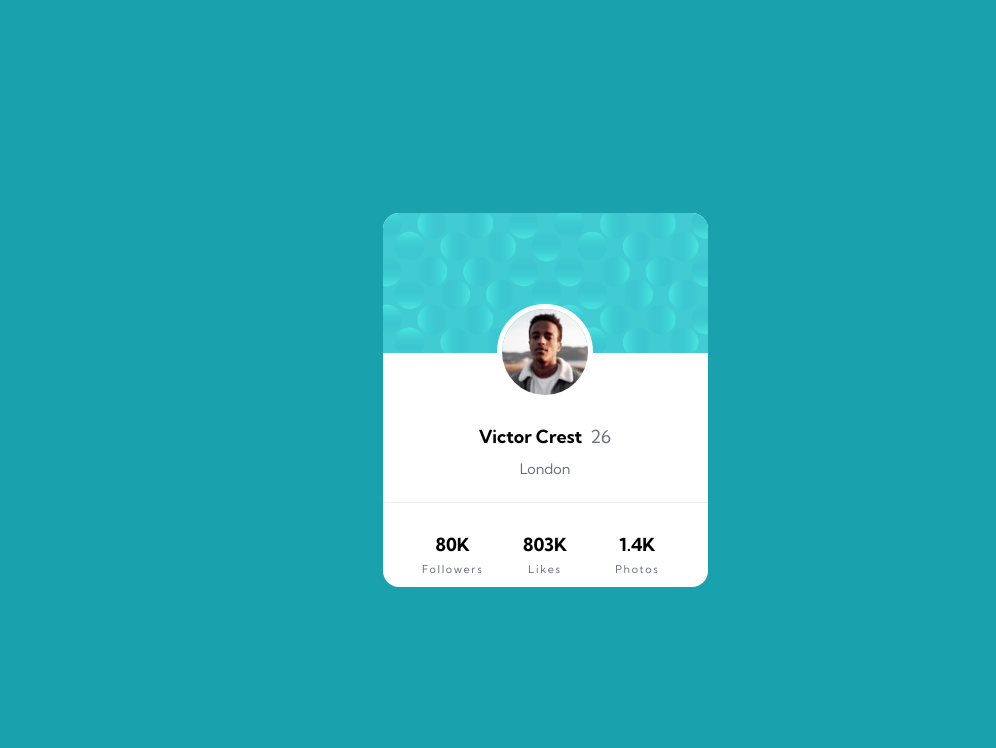
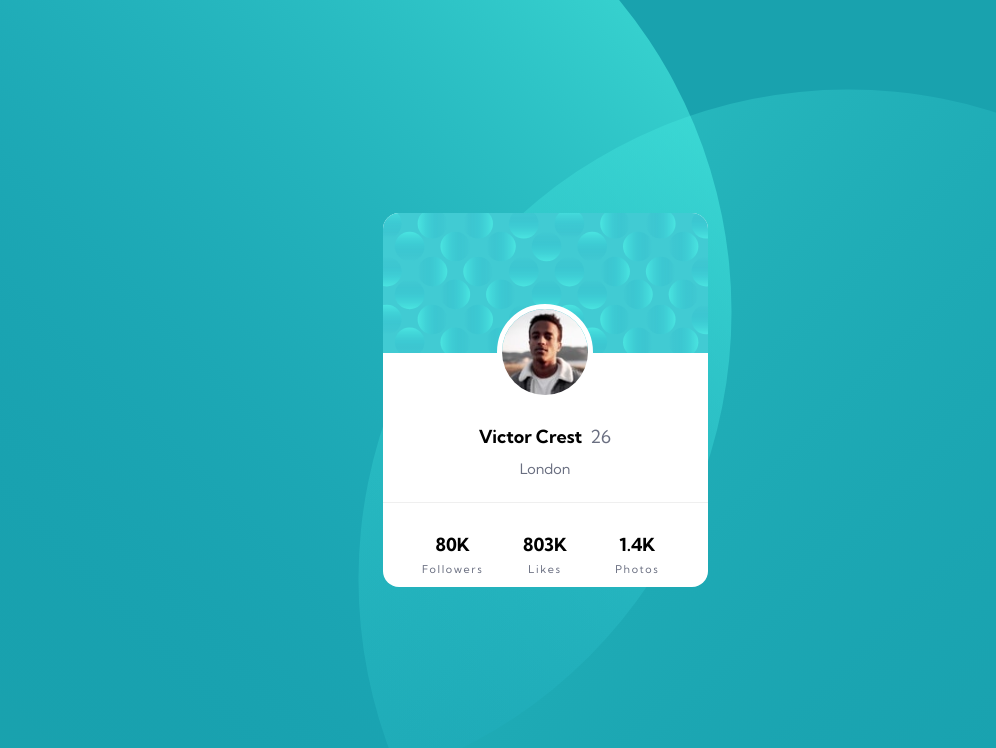
Before and after one commit to Reignable/fem-profile-card, a plain HTML site: page index.html in a window 1280 px wide. Shown: the whole page, without its empty margins (95-1091 px from the left). Drawn offline with Linux system fonts and the light colour scheme.

Commit message:
Add background

```diff
--- a/style.scss
+++ b/style.scss
@@ -23,6 +23,13 @@ body {
   display: grid;
   place-items: center;
   background-color: var(--clr-bg);
+  background-image: url(images/bg-pattern-top.svg),
+    url(images/bg-pattern-bottom.svg);
+  background-repeat: no-repeat;
+  background-position: top left -150vw, bottom right;
+  @media screen and (min-width: 400px) {
+    background-position: top 100% left -50%, bottom 150% right -50%;
+  }
 }
 
 .attribution {
@@ -68,10 +75,12 @@ body {
   margin-top: 22%;
   display: flex;
   justify-content: center;
+
   .name {
     margin-right: 0.5rem;
     font-weight: 700;
   }
+
   .age {
     color: var(--clr-text-secondary);
   }
```
Also changed, not shown: style.css, 1 other file.
